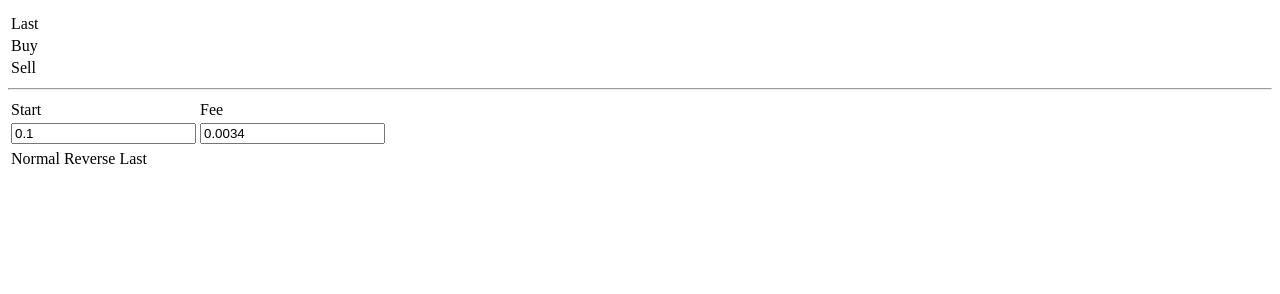
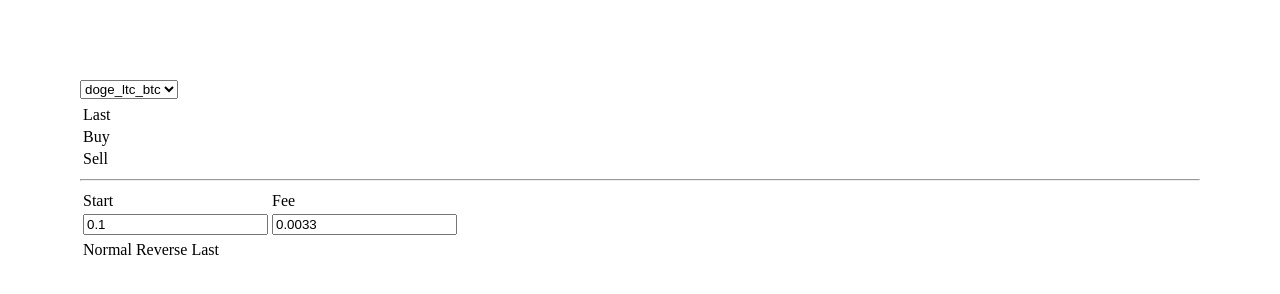
Before and after one commit to desnudopenguino/crypto_pairs, a plain HTML site: page doge_ltc_btc.html in a window 1280 px wide. Drawn offline with nearby package versions, Linux system fonts and the light colour scheme; no server answers.

Commit message:
totally removed the doge->ltc->btc stuff from the page, now it will work with any trio, currently identifying trios on cryptsy

```diff
--- a/doge_ltc_btc.html
+++ b/doge_ltc_btc.html
@@ -3,7 +3,9 @@
 	<head>
 		<meta charset="UTF-8">
 	</head>
-	<body>
+	<body style="margin:5em;">
+		<select id="markets">
+		</select>
 		<table>
 			<tr>
 				<td></td>
@@ -55,12 +57,18 @@
 <script type="text/javascript" src="https://code.jquery.com/jquery-2.1.3.min.js">
 </script>
 <script type="text/javascript">
+var markets = new Array();
+markets['doge_ltc_btc'] = new Array(132,135,3);
+markets['drk_ltc_btc'] = new Array(155,214,3);
+markets['anc_ltc_btc'] = new Array(66,121,3);
+markets['ftc_ltc_btc'] = new Array(5,4,3);
 $(function () {
+console.log(markets);
+		for (var key in markets) {
+			$('#markets').append( $('<option></option>').val(key).html(key));
+		}
 		$('#start').val(0.1);
-		$('#fee').val(0.0034);
-		pair1 = 132;
-		pair2 = 135;
-		pair3 = 3;
+		$('#fee').val(0.0033);
     startRefresh();
 });
 
@@ -82,9 +90,10 @@ function calcAltProfitability(start, p1buy, p2buy, p3sell, fee) {
 
 
 function startRefresh() {
+	market = markets[$('#markets').val()];
 	setTimeout(startRefresh, 10000)
 	//DOGE/BTC
-	var url = 'http://pubapi.cryptsy.com/api.php?method=singlemarketdata&marketid='+ pair1;
+	var url = 'http://pubapi.cryptsy.com/api.php?method=singlemarketdata&marketid='+ market[0];
 	$.getJSON('http://query.yahooapis.com/v1/public/yql?q=select%20*%20from%20json%20where%20url%3D%22' + encodeURIComponent(url) + '%22&format=json', function (data) {
 		for (var i in data['query'].results.json.return.markets) {
 			p1_last = data['query'].results.json.return.markets[i].lasttradeprice;
@@ -95,7 +104,7 @@ function startRefresh() {
 
 
 		//DOGE/LTC
-		var url = 'http://pubapi.cryptsy.com/api.php?method=singlemarketdata&marketid='+ pair2;
+		var url = 'http://pubapi.cryptsy.com/api.php?method=singlemarketdata&marketid='+ market[1];
 		$.getJSON('http://query.yahooapis.com/v1/public/yql?q=select%20*%20from%20json%20where%20url%3D%22' + encodeURIComponent(url) + '%22&format=json', function (data) {
 			for (var i in data['query'].results.json.return.markets) {
 				p2_last = data['query'].results.json.return.markets[i].lasttradeprice;
@@ -105,7 +114,7 @@ function startRefresh() {
 			}
 
 			//LTC/BTC
-			var url = 'http://pubapi.cryptsy.com/api.php?method=singlemarketdata&marketid='+ pair3;
+			var url = 'http://pubapi.cryptsy.com/api.php?method=singlemarketdata&marketid='+ market[2];
 			$.getJSON('http://query.yahooapis.com/v1/public/yql?q=select%20*%20from%20json%20where%20url%3D%22' + encodeURIComponent(url) + '%22&format=json', function (data) {
 				for (var i in data['query'].results.json.return.markets) {
 					p3_last = data['query'].results.json.return.markets[i].lasttradeprice;
```
